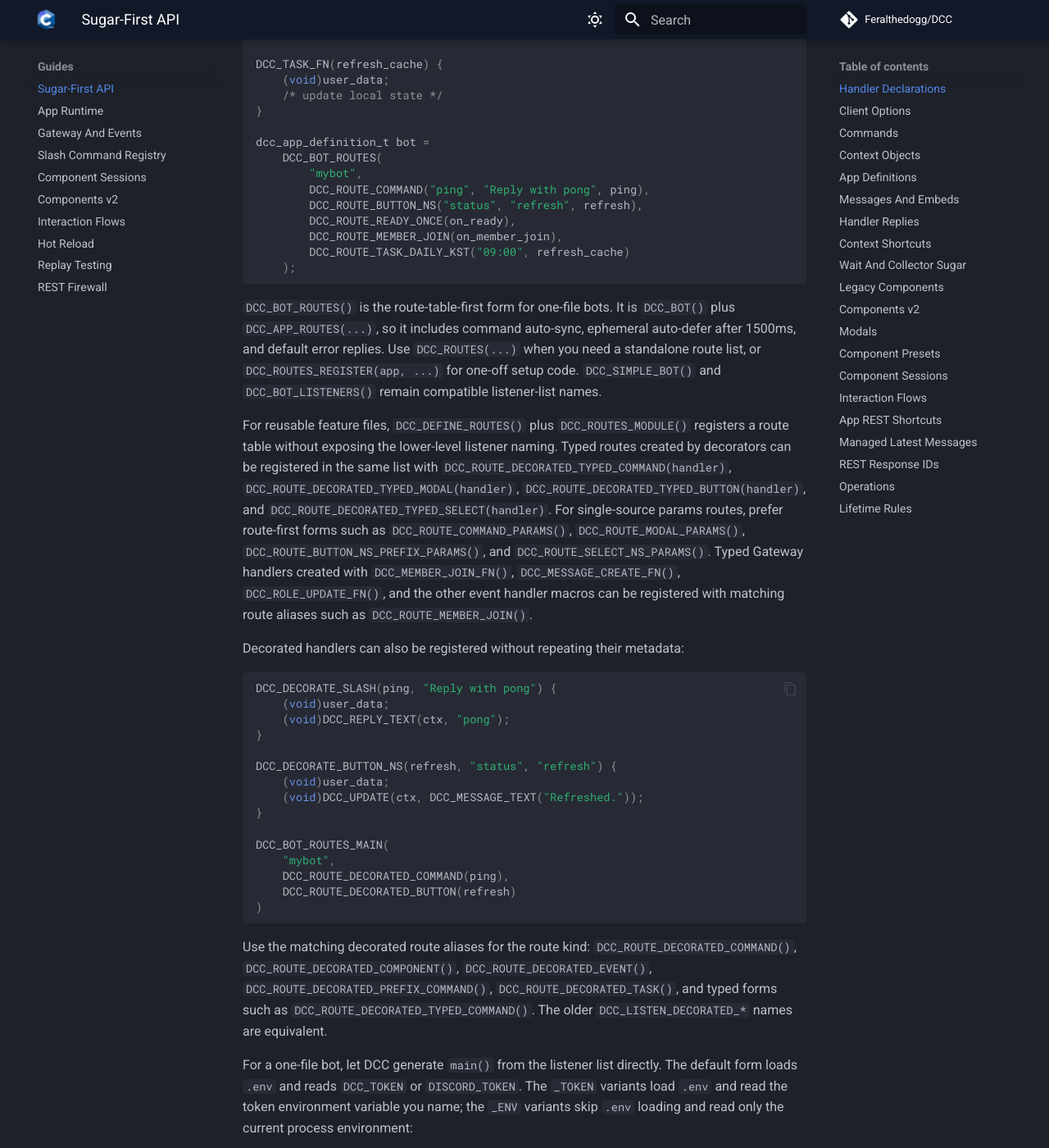
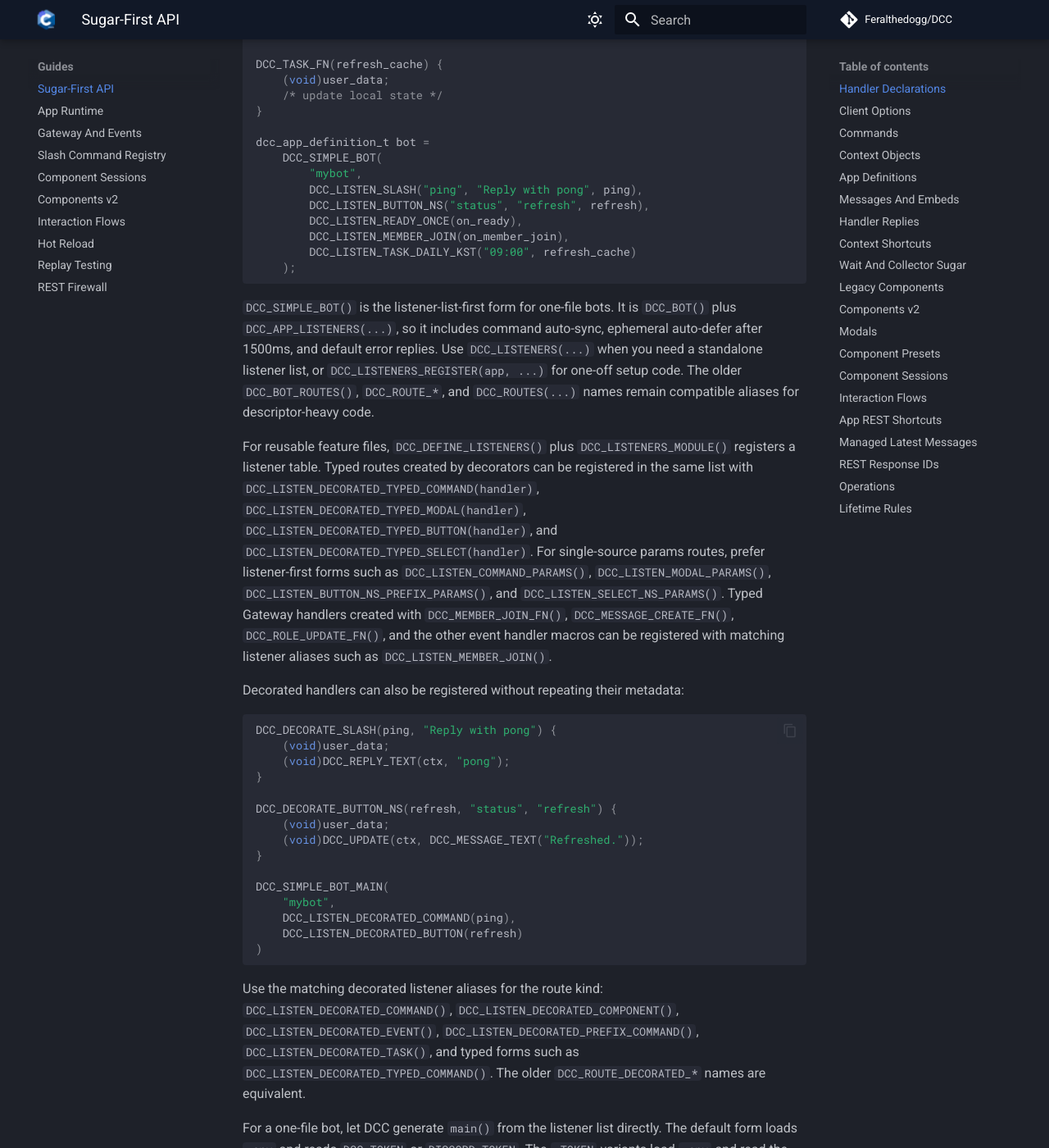
Before and after one commit to Feralthedogg/DCC, an MkDocs documentation site: the page built from docs/guides/sugar.md, in a window 1280 px wide and 1400 px high, scrolled down 6236 px. Shown: the whole window at 82% size. Built offline with MkDocs 1.6.1 and Material for MkDocs 9.7.7, drawn with Linux system fonts in a browser that asks for light colours; comment, search, counter and statistics services are not loaded; some of the changed text lies outside the part shown.

Commit message:
Document listener-first sugar aliases

````diff
--- a/docs/guides/sugar.md
+++ b/docs/guides/sugar.md
@@ -329,36 +329,37 @@ DCC_TASK_FN(refresh_cache) {
 }
 
 dcc_app_definition_t bot =
-    DCC_BOT_ROUTES(
+    DCC_SIMPLE_BOT(
         "mybot",
-        DCC_ROUTE_COMMAND("ping", "Reply with pong", ping),
-        DCC_ROUTE_BUTTON_NS("status", "refresh", refresh),
-        DCC_ROUTE_READY_ONCE(on_ready),
-        DCC_ROUTE_MEMBER_JOIN(on_member_join),
-        DCC_ROUTE_TASK_DAILY_KST("09:00", refresh_cache)
-    );
-```
-
-`DCC_BOT_ROUTES()` is the route-table-first form for one-file bots. It is
-`DCC_BOT()` plus `DCC_APP_ROUTES(...)`, so it includes command auto-sync,
+        DCC_LISTEN_SLASH("ping", "Reply with pong", ping),
+        DCC_LISTEN_BUTTON_NS("status", "refresh", refresh),
+        DCC_LISTEN_READY_ONCE(on_ready),
+        DCC_LISTEN_MEMBER_JOIN(on_member_join),
+        DCC_LISTEN_TASK_DAILY_KST("09:00", refresh_cache)
+    );
+```
+
+`DCC_SIMPLE_BOT()` is the listener-list-first form for one-file bots. It is
+`DCC_BOT()` plus `DCC_APP_LISTENERS(...)`, so it includes command auto-sync,
 ephemeral auto-defer after 1500ms, and default error replies. Use
-`DCC_ROUTES(...)` when you need a standalone route list, or
-`DCC_ROUTES_REGISTER(app, ...)` for one-off setup code. `DCC_SIMPLE_BOT()` and
-`DCC_BOT_LISTENERS()` remain compatible listener-list names.
-
-For reusable feature files, `DCC_DEFINE_ROUTES()` plus `DCC_ROUTES_MODULE()`
-registers a route table without exposing the lower-level listener naming. Typed
-routes created by decorators can be registered in the same list with
-`DCC_ROUTE_DECORATED_TYPED_COMMAND(handler)`,
-`DCC_ROUTE_DECORATED_TYPED_MODAL(handler)`,
-`DCC_ROUTE_DECORATED_TYPED_BUTTON(handler)`, and
-`DCC_ROUTE_DECORATED_TYPED_SELECT(handler)`. For single-source params routes,
-prefer route-first forms such as `DCC_ROUTE_COMMAND_PARAMS()`,
-`DCC_ROUTE_MODAL_PARAMS()`, `DCC_ROUTE_BUTTON_NS_PREFIX_PARAMS()`, and
-`DCC_ROUTE_SELECT_NS_PARAMS()`. Typed Gateway handlers created with
-`DCC_MEMBER_JOIN_FN()`, `DCC_MESSAGE_CREATE_FN()`, `DCC_ROLE_UPDATE_FN()`,
-and the other event handler macros can be registered with matching route aliases
-such as `DCC_ROUTE_MEMBER_JOIN()`.
+`DCC_LISTENERS(...)` when you need a standalone listener list, or
+`DCC_LISTENERS_REGISTER(app, ...)` for one-off setup code. The older
+`DCC_BOT_ROUTES()`, `DCC_ROUTE_*`, and `DCC_ROUTES(...)` names remain
+compatible aliases for descriptor-heavy code.
+
+For reusable feature files, `DCC_DEFINE_LISTENERS()` plus
+`DCC_LISTENERS_MODULE()` registers a listener table. Typed routes created by
+decorators can be registered in the same list with
+`DCC_LISTEN_DECORATED_TYPED_COMMAND(handler)`,
+`DCC_LISTEN_DECORATED_TYPED_MODAL(handler)`,
+`DCC_LISTEN_DECORATED_TYPED_BUTTON(handler)`, and
+`DCC_LISTEN_DECORATED_TYPED_SELECT(handler)`. For single-source params routes,
+prefer listener-first forms such as `DCC_LISTEN_COMMAND_PARAMS()`,
+`DCC_LISTEN_MODAL_PARAMS()`, `DCC_LISTEN_BUTTON_NS_PREFIX_PARAMS()`, and
+`DCC_LISTEN_SELECT_NS_PARAMS()`. Typed Gateway handlers created with
+`DCC_MEMBER_JOIN_FN()`, `DCC_MESSAGE_CREATE_FN()`, `DCC_ROLE_UPDATE_FN()`, and
+the other event handler macros can be registered with matching listener aliases
+such as `DCC_LISTEN_MEMBER_JOIN()`.
 
 Decorated handlers can also be registered without repeating their metadata:
 
@@ -373,18 +374,18 @@ DCC_DECORATE_BUTTON_NS(refresh, "status", "refresh") {
     (void)DCC_UPDATE(ctx, DCC_MESSAGE_TEXT("Refreshed."));
 }
 
-DCC_BOT_ROUTES_MAIN(
+DCC_SIMPLE_BOT_MAIN(
     "mybot",
-    DCC_ROUTE_DECORATED_COMMAND(ping),
-    DCC_ROUTE_DECORATED_BUTTON(refresh)
+    DCC_LISTEN_DECORATED_COMMAND(ping),
+    DCC_LISTEN_DECORATED_BUTTON(refresh)
 )
 ```
 
-Use the matching decorated route aliases for the route kind:
-`DCC_ROUTE_DECORATED_COMMAND()`, `DCC_ROUTE_DECORATED_COMPONENT()`,
-`DCC_ROUTE_DECORATED_EVENT()`, `DCC_ROUTE_DECORATED_PREFIX_COMMAND()`,
-`DCC_ROUTE_DECORATED_TASK()`, and typed forms such as
-`DCC_ROUTE_DECORATED_TYPED_COMMAND()`. The older `DCC_LISTEN_DECORATED_*`
+Use the matching decorated listener aliases for the route kind:
+`DCC_LISTEN_DECORATED_COMMAND()`, `DCC_LISTEN_DECORATED_COMPONENT()`,
+`DCC_LISTEN_DECORATED_EVENT()`, `DCC_LISTEN_DECORATED_PREFIX_COMMAND()`,
+`DCC_LISTEN_DECORATED_TASK()`, and typed forms such as
+`DCC_LISTEN_DECORATED_TYPED_COMMAND()`. The older `DCC_ROUTE_DECORATED_*`
 names are equivalent.
 
 For a one-file bot, let DCC generate `main()` from the listener list directly.
@@ -394,24 +395,24 @@ the `_ENV` variants skip `.env` loading and read only the current process
 environment:
 
 ```c
-DCC_BOT_ROUTES_MAIN(
+DCC_SIMPLE_BOT_MAIN(
     "mybot",
-    DCC_ROUTE_COMMAND("ping", "Reply with pong", ping),
-    DCC_ROUTE_READY_ONCE(on_ready)
+    DCC_LISTEN_SLASH("ping", "Reply with pong", ping),
+    DCC_LISTEN_READY_ONCE(on_ready)
 )
 
-DCC_BOT_ROUTES_MAIN_TOKEN(
+DCC_SIMPLE_BOT_MAIN_TOKEN(
     "MY_BOT_TOKEN",
     "mybot",
-    DCC_ROUTE_COMMAND("ping", "Reply with pong", ping),
-    DCC_ROUTE_READY_ONCE(on_ready)
+    DCC_LISTEN_SLASH("ping", "Reply with pong", ping),
+    DCC_LISTEN_READY_ONCE(on_ready)
 )
 
-DCC_BOT_ROUTES_MAIN_ENV(
+DCC_SIMPLE_BOT_MAIN_ENV(
     "MY_BOT_TOKEN",
     "mybot",
-    DCC_ROUTE_COMMAND("ping", "Reply with pong", ping),
-    DCC_ROUTE_READY_ONCE(on_ready)
+    DCC_LISTEN_SLASH("ping", "Reply with pong", ping),
+    DCC_LISTEN_READY_ONCE(on_ready)
 )
 ```
 
@@ -1325,13 +1326,13 @@ command options and struct field bindings for commands that do. Common parameter
 `BOOL`, `USER`, `MEMBER`, `ROLE`, `CHANNEL`, `CHANNEL_TYPES`, and
 `ATTACHMENT`.
 
-For route-table apps, use the same single-source params list directly in the
+For listener-table apps, use the same single-source params list directly in the
 bot definition:
 
 ```c
-DCC_BOT_ROUTES_MAIN(
+DCC_SIMPLE_BOT_MAIN(
     "searchbot",
-    DCC_ROUTE_COMMAND_PARAMS_GUARDED(
+    DCC_LISTEN_COMMAND_PARAMS_GUARDED(
         "search",
         "Search members",
         search_args_t,
@@ -1342,10 +1343,11 @@ DCC_BOT_ROUTES_MAIN(
 )
 ```
 
-`DCC_ROUTE_COMMAND_FN()` and `DCC_ROUTE_COMMAND_FN_DATA_GUARDED()` use the
+`DCC_LISTEN_COMMAND_FN()` and `DCC_LISTEN_COMMAND_FN_DATA_GUARDED()` use the
 handler function name as the slash command name, which keeps small commands
 close to the discord.py decorator style while still generating the Discord
-schema and typed bindings in C.
+schema and typed bindings in C. The `DCC_ROUTE_COMMAND_FN*` names remain
+compatible aliases.
 
 Use `DCC_COMMAND_PARAMS("search", "Search members", search_args_t, SEARCH_PARAMS)`
 when you only need the Discord command schema, for example to place the command
@@ -1535,13 +1537,13 @@ registered elsewhere and you already have a full path. `DCC_FEATURE_SUBCOMMAND_R
 `DCC_APP_SUBCOMMAND_ROUTES` keep these routes declarative inside features and app
 definitions.
 
-For route-table bots, use the matching route aliases directly inside
-`DCC_BOT_ROUTES()` or `DCC_BOT_ROUTES_MAIN()`:
-
-```c
-DCC_BOT_ROUTES_MAIN(
+For listener-table bots, use the matching listener aliases directly inside
+`DCC_SIMPLE_BOT()` or `DCC_SIMPLE_BOT_MAIN()`:
+
+```c
+DCC_SIMPLE_BOT_MAIN(
     "adminbot",
-    DCC_ROUTE_COMMAND_SCHEMA(
+    DCC_LISTEN_COMMAND_SCHEMA(
         DCC_CMD_TREE(
             "admin",
             "Admin tools",
@@ -1557,7 +1559,7 @@ DCC_BOT_ROUTES_MAIN(
             )
         )
     ),
-    DCC_ROUTE_SUBCOMMAND_IN_PARAMS_DATA_GUARDED(
+    DCC_LISTEN_SUBCOMMAND_IN_PARAMS_DATA_GUARDED(
         "admin",
         "moderation",
         "ban",
@@ -1571,15 +1573,16 @@ DCC_BOT_ROUTES_MAIN(
 )
 ```
 
-`DCC_ROUTE_COMMAND_SCHEMA()` registers a command tree without adding a handler.
-Put it beside `DCC_ROUTE_SUBCOMMAND_*` routes when you want the route table to
-be the single source for both Discord command registration and runtime routing.
-
-Use `DCC_ROUTE_SUBCOMMAND_PARAMS()` when you already have a full path such as
-`"moderation/ban"`, `DCC_ROUTE_SUBCOMMAND_IN_PARAMS()` when the group and
-subcommand are separate string literals, and `DCC_ROUTE_SUBCOMMAND_IN_FN()`
+`DCC_LISTEN_COMMAND_SCHEMA()` registers a command tree without adding a handler.
+Put it beside `DCC_LISTEN_SUBCOMMAND_*` routes when you want the listener table
+to be the single source for both Discord command registration and runtime
+routing.
+
+Use `DCC_LISTEN_SUBCOMMAND_PARAMS()` when you already have a full path such as
+`"moderation/ban"`, `DCC_LISTEN_SUBCOMMAND_IN_PARAMS()` when the group and
+subcommand are separate string literals, and `DCC_LISTEN_SUBCOMMAND_IN_FN()`
 when the handler function name should become the subcommand name. Subcommand
-autocomplete has the same shape through the `DCC_ROUTE_AUTOCOMPLETE_*` aliases.
+autocomplete has the same shape through the `DCC_LISTEN_AUTOCOMPLETE_*` aliases.
 
 Typed autocomplete uses the same option binding shape. The handler receives the
 currently focused query through the bound struct and can answer with inline
````
Also changed, not shown: other parts of docs/guides/sugar.md (+1 -1 lines), docs/api.md (+20 -18 lines), 3 other files.
